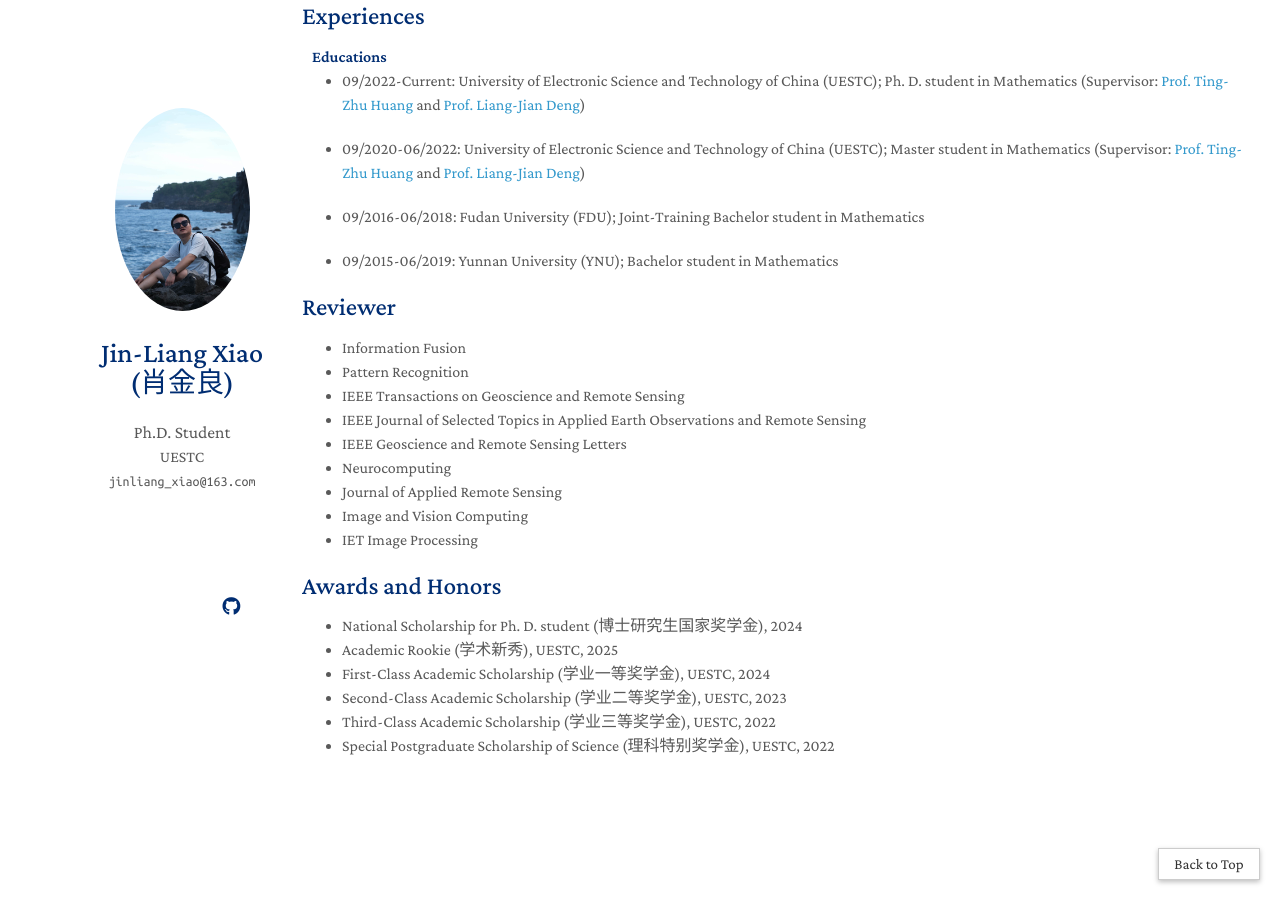
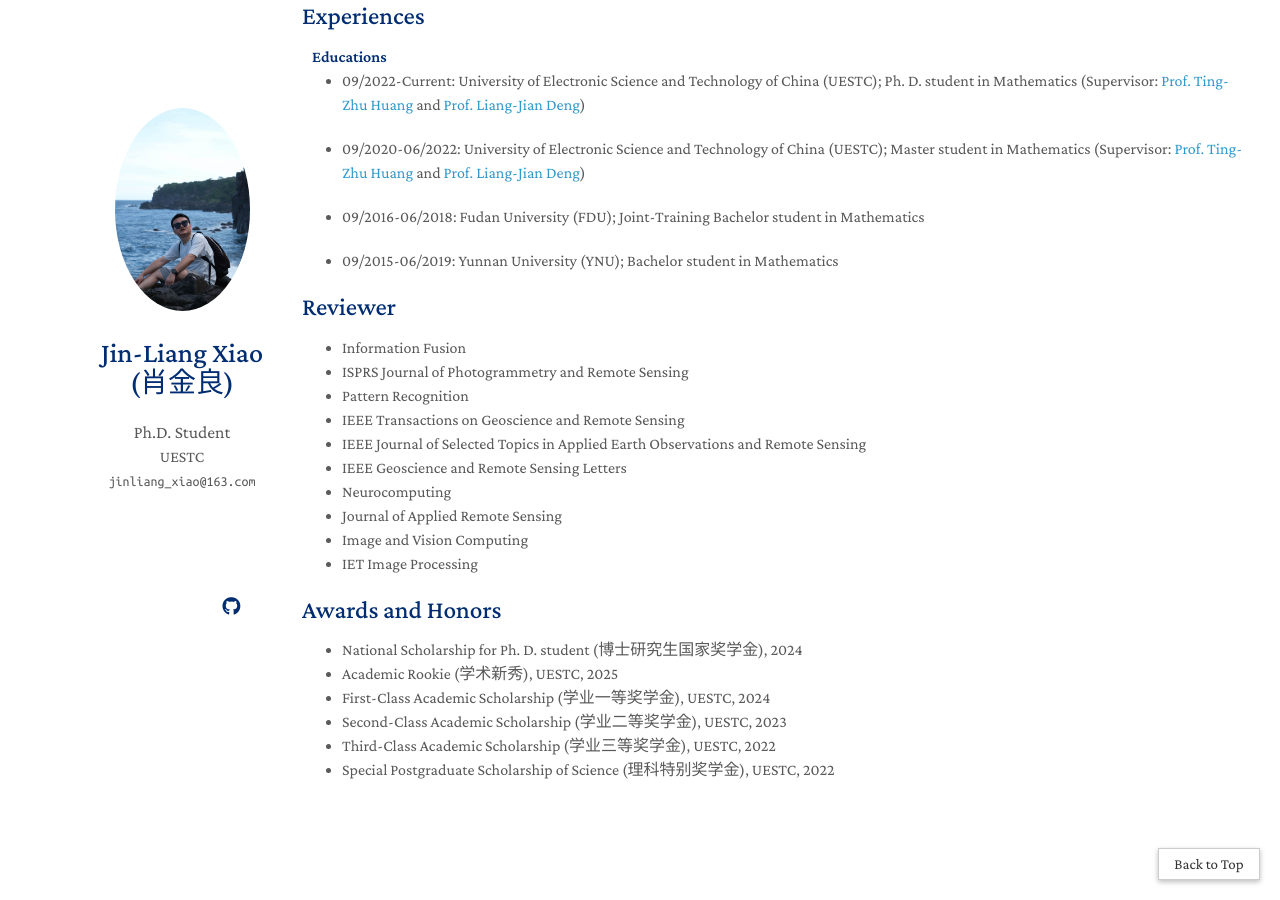
Before and after one commit to Jin-liangXiao/Jin-liangXiao.github.io, a Jekyll site: the page built from index.md, in a window 1280 px wide and 900 px high, scrolled down 2035 px. Built offline with Jekyll 4.4.1, drawn with Linux system fonts in a browser that asks for light colours; nearby versions of some CDN libraries; a style sheet for code colours, icons or effects is not loaded; our own code applies the rules of GitHub Pages for plain Markdown files.

Commit message:
Update services.md

```diff
--- a/_includes/services.md
+++ b/_includes/services.md
@@ -23,6 +23,7 @@
 
 <ul>
   <li>Information Fusion</li>
+  <li>ISPRS Journal of Photogrammetry and Remote Sensing</li>
   <li>Pattern Recognition</li>
   <li>IEEE Transactions on Geoscience and Remote Sensing</li>
   <li>IEEE Journal of Selected Topics in Applied Earth Observations and Remote Sensing</li>
```
